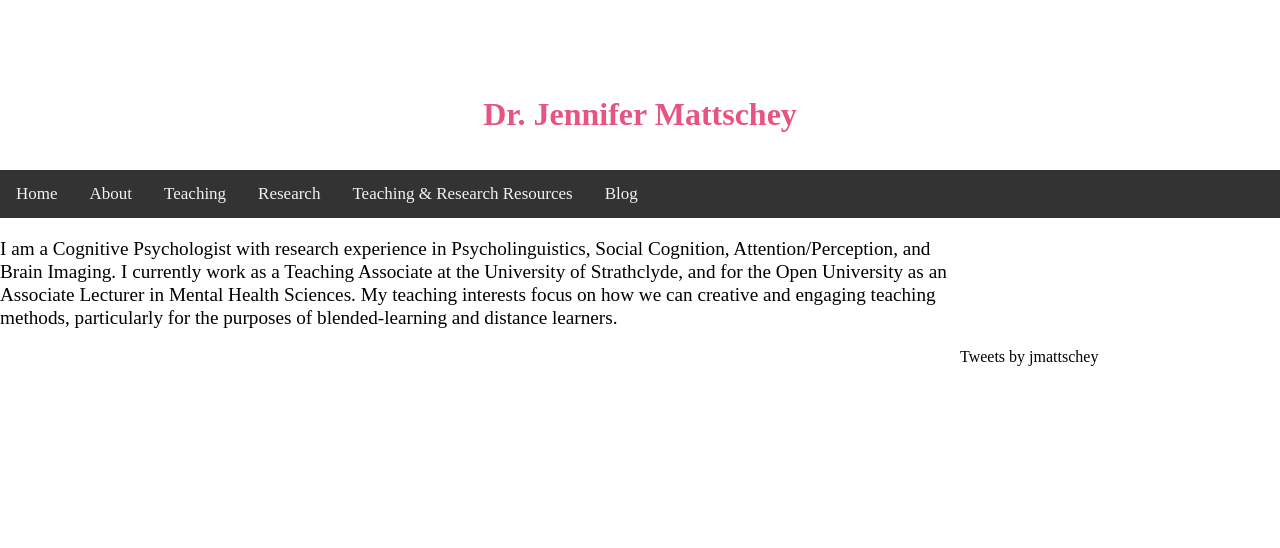
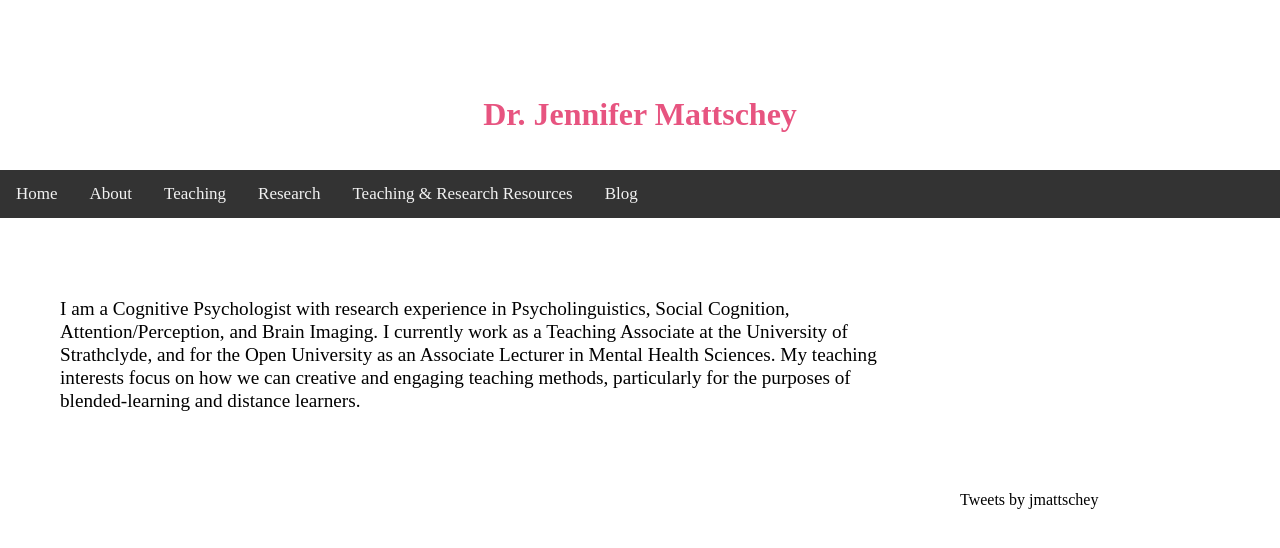
Before and after one commit to jmattschey/jmattschey.github.io, a Jekyll site: the page built from index.html, in a window 1280 px wide. Shown: the top 548 px of the page. Built offline with Jekyll 4.4.1, drawn with Linux system fonts in a browser that asks for light colours; comment, search, counter and statistics services are not loaded.

Commit message:
Update style.css

```diff
--- a/css/style.css
+++ b/css/style.css
@@ -30,4 +30,6 @@
 
 .content {
   width: 75%;
+  padding: 60px;
+
 }
```
